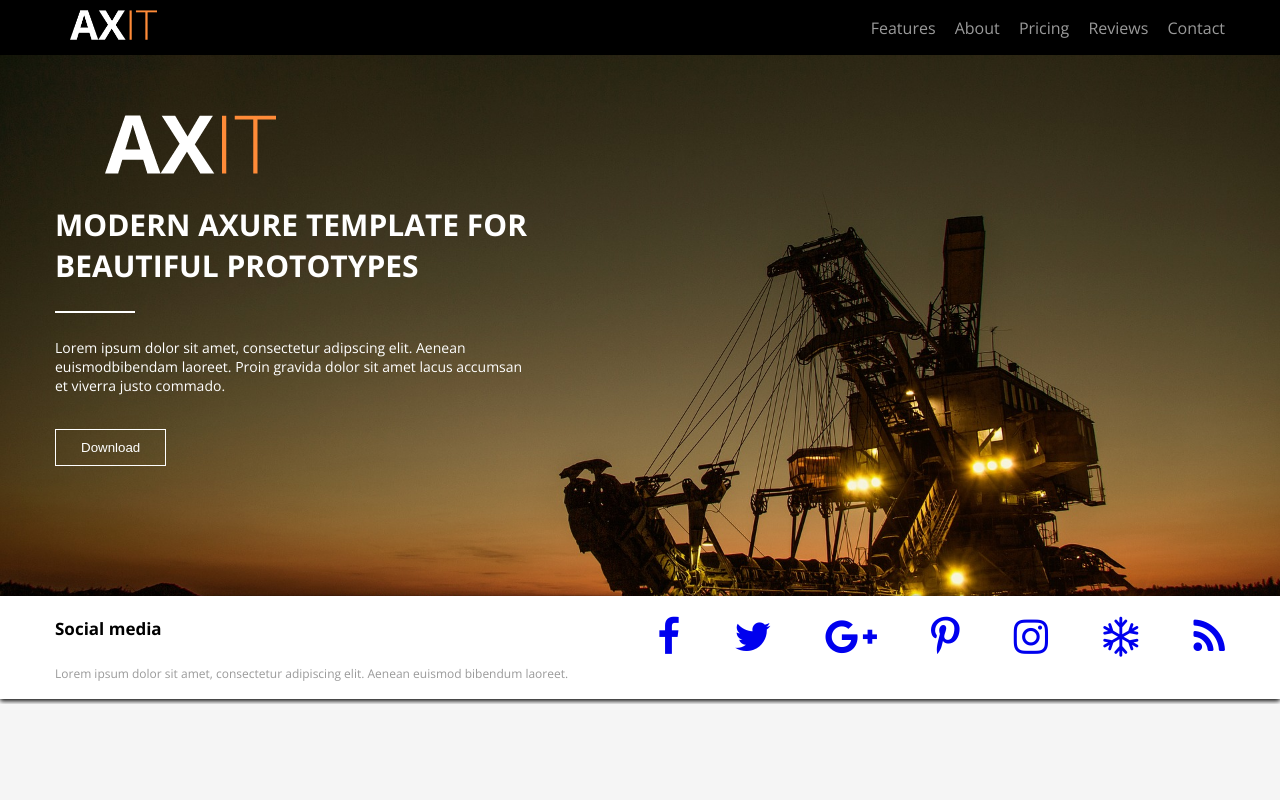
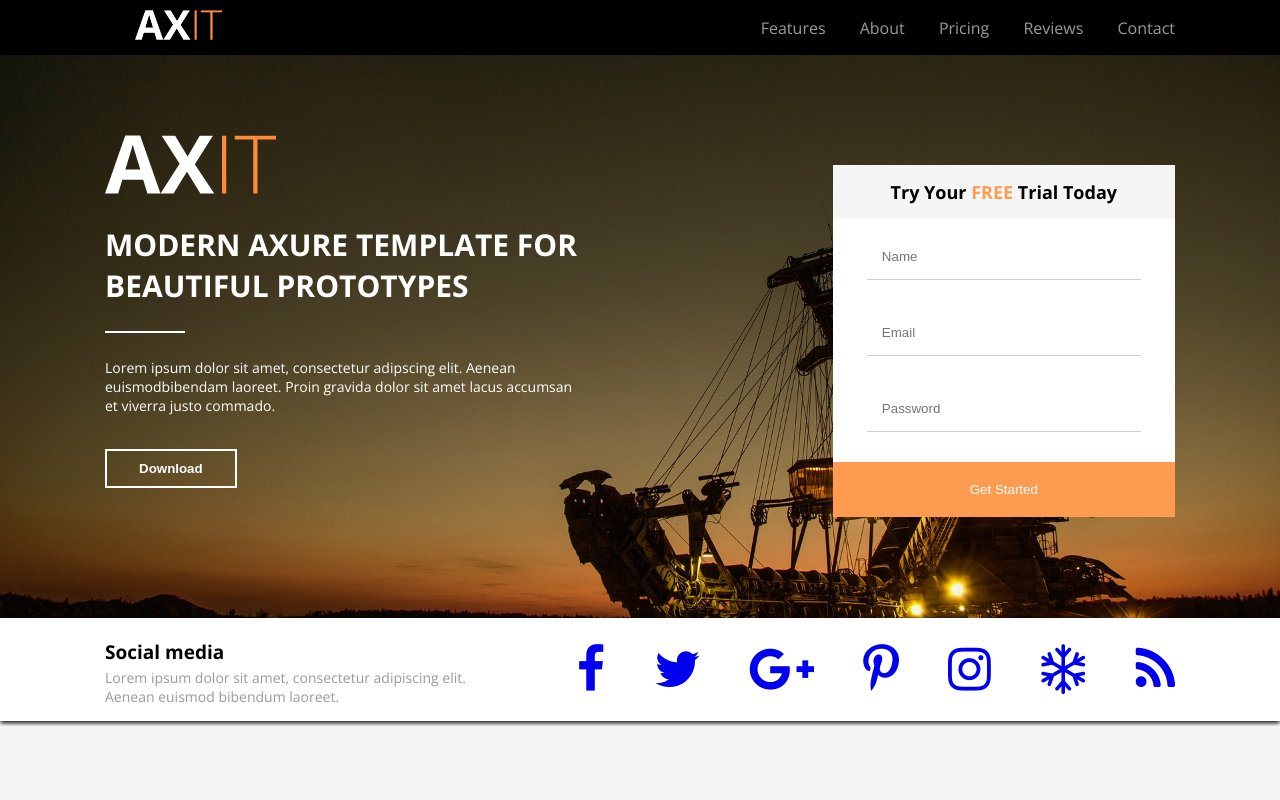
Before and after one commit to Pavliv/AXIT, a plain HTML site: page index.html in a window 1280 px wide. Shown: the top 800 px of the page. Drawn offline with nearby package versions, Linux system fonts and the light colour scheme.

Commit message:
add enter section

```diff
--- a/index.html
+++ b/index.html
@@ -26,11 +26,20 @@
 
 	<section class="section1">
 		<div class="container">
-			<img src="images/logo.png" alt="logo">
-			<h1>MODERN AXURE TEMPLATE FOR BEAUTIFUL PROTOTYPES</h1>
-			<div class="orange_line" style="background-color: #ffffff"></div>
-			<p>Lorem ipsum dolor sit amet, consectetur adipscing elit. Aenean euismodbibendam laoreet. Proin gravida dolor sit amet lacus accumsan et viverra justo commado.</p>
-			<button class="first_button">Download</button>
+			<div class="main_title">
+				<img src="images/logo.png" alt="logo">
+				<h1>MODERN AXURE TEMPLATE FOR BEAUTIFUL PROTOTYPES</h1>
+				<div class="orange_line" style="background-color: #ffffff"></div>
+				<p>Lorem ipsum dolor sit amet, consectetur adipscing elit. Aenean euismodbibendam laoreet. Proin gravida dolor sit amet lacus accumsan et viverra justo commado.</p>
+				<button class="first_button">Download</button>
+			</div>
+			<div class="enter">
+				<h5>Try Your <span>FREE</span> Trial Today</h5>
+				<input type="text" name="name" placeholder="Name">
+				<input type="text" name="email" placeholder="Email">
+				<input type="text" name="password" placeholder="Password">
+				<button>Get Started</button>
+			</div>
 		</div>
 	</section>
 
--- a/styles/style.css
+++ b/styles/style.css
@@ -7,7 +7,7 @@ body,
 	font-family: 'Open Sans', sans-serif;
 }
 .container {
-	max-width: 1200px;
+	max-width: 1100px;
 	margin: auto;
 	padding: 0 15px;
 }
@@ -24,9 +24,6 @@ a {
 button {
 	transition: all .3s ease;
 }
-a:hover {
-	color: #ff8b38;
-}
 .orange_line{
 	background-color: #ff9b51;
 	height:2px;
@@ -34,11 +31,12 @@ a:hover {
 }
 .first_button {
 	margin-top: 20px;
-	border: 1px solid #fff;
+	border: 2px solid #fff;
 	background-color: transparent;
-	padding: 10px 25px 10px 25px;
+	padding: 10px 32px 10px 32px;
 	color: #fff;
 	margin-bottom: 30px;
+	font-weight: bold;
 }
 p {
 	margin-top: 25px;
@@ -70,7 +68,10 @@ h3 {
 }
 .header a {
 	color: #9a9a9a;
-	margin-left: 15px;
+	margin-left: 30px;
+}
+a:hover {
+	color: #ff8b38;
 }
 .header img {
 	height: 30px;
@@ -82,45 +83,84 @@ h3 {
 	padding: 10px 0 100px 0;
 }
 .section1 h1 {
-	width: 45%;
+	width: 100%;
 	font-size: 30px;
 	color: #ffffff;
 }
 .section1 p {
-	width: 40%;
+	width: 90%;
 	color: #ffffff;
 }
 .section1 img {
-	margin: 50px 0 0 50px;
+	margin-top: 70px;
 }
 button.first_button:hover {
 	color: #ff9b51;
 }
+.main_title{
+	width: 50%;
+	margin: 0;
+	float: left;
+}
+.enter {
+	margin-top: 100px;
+	width: 32%;
+	float: right;
+	text-align: center;
+	background-color: #ffffff;
+}
+.enter h5 {
+	margin: 0;
+	padding: 15px;
+	background-color: #f5f5f5;
+	font-size: 18px;
+}
+.enter span {
+	color: #ff9b51;
+}
+.enter input {
+	margin: 15px;
+	padding: 15px;
+	width: 80%;
+	border: none;
+	border-bottom: 1px solid #ccc;
+}
+.enter button {
+	margin-top: 15px;
+	padding: 20px 0;
+	width: 100%;
+	border: none;
+	background-color: #ff9b51;
+	color:#ffffff;
+}
 /*SECTION 2*/
 .section2 li {
 	display: inline;
-	padding-left: 50px;
+	padding-left: 45px;
 }
 .section2 ul {
+	padding-top: 5px;
+	align-items: center;
 	text-align: right;
 }
 .section2 .fa {
-	font-size: 40px;
+	font-size: 50px;
 }
 .section2 {
 	padding: 5px 0;
 	box-shadow: 0 2px 5px #000;
 }
 .social-description {
-	width: 550px;
+	width: 400px;
 	float: left;
 }
 .section2 p {
-	font-size: 12px;
+	margin:0 0 10px 0;
+	font-size: 14px;
 }
 .social-description h5 {
-	font-size: 17px;
-	margin: 0 0 5px;
+	font-size: 19px;
+	margin: 0 0 3px;
 }
 /*SECTION 3*/
 .section3 {
```
